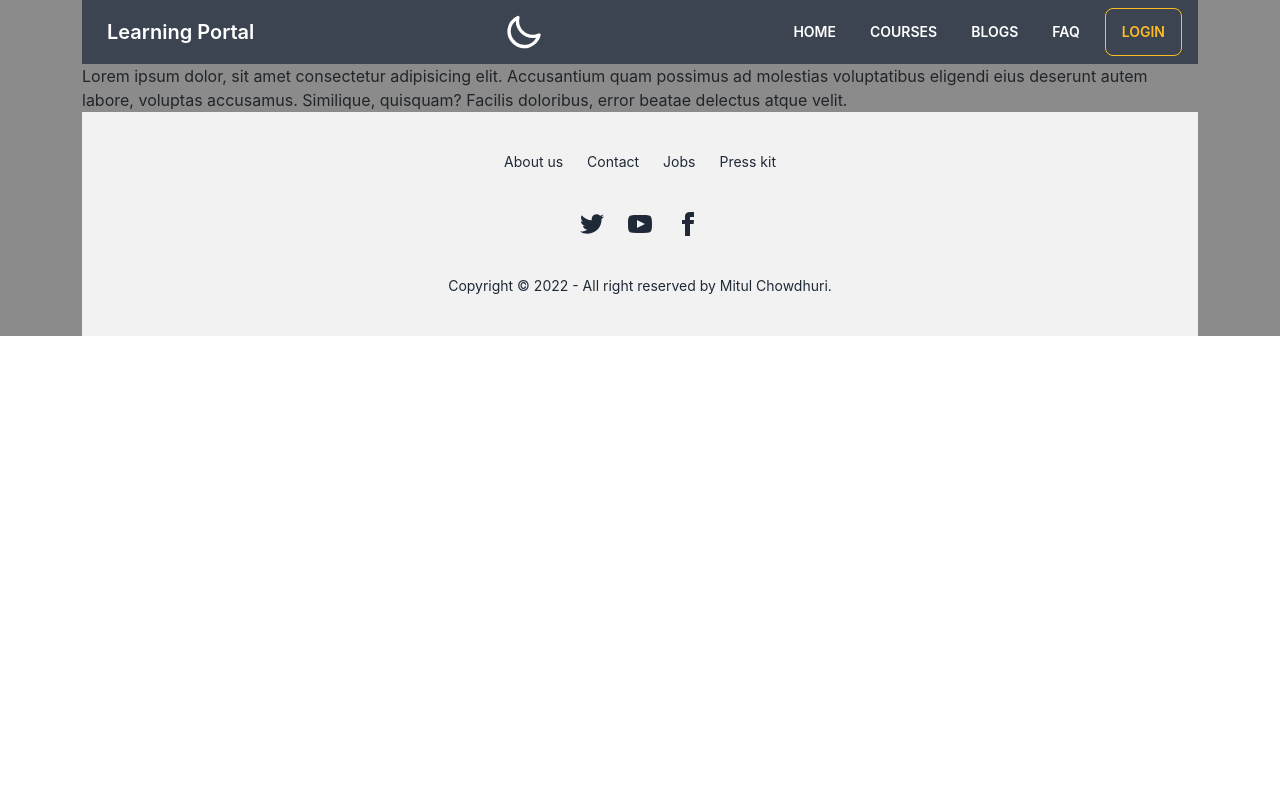
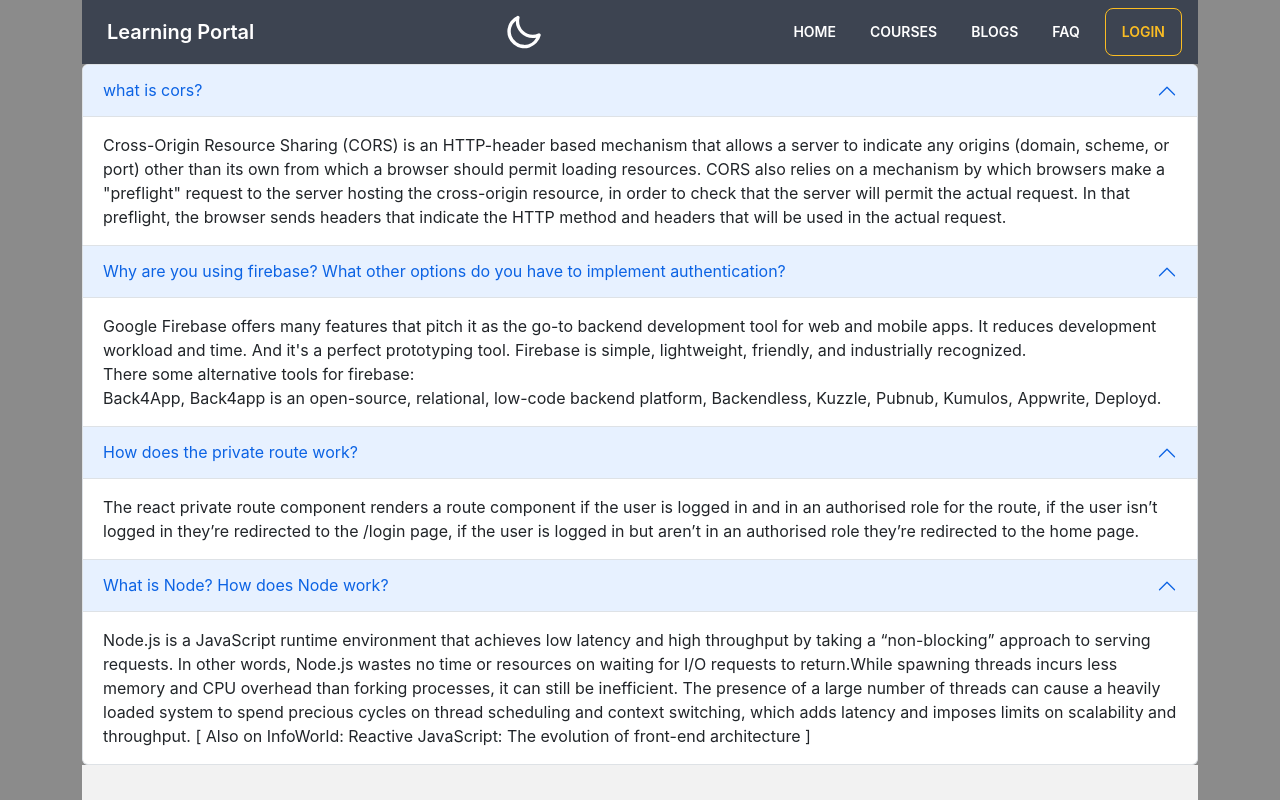
Before and after one commit to mitulchy07/Learn-portal-client-side, a React (Create React App) app: page /blogs in a window 1280 px wide. Shown: the top 800 px of the page. Built offline with nearby package versions, Linux system fonts and the light colour scheme; no server answers.

Commit message:
design finished for home

```diff
--- a/src/Pages/Checkout/Checkout.js
+++ b/src/Pages/Checkout/Checkout.js
@@ -1,11 +1,15 @@
-import React from 'react';
+import React, { useContext } from 'react';
 import { useLoaderData } from 'react-router-dom';
+import { AuthContext } from '../../context/AuthProvider/AuthProvider';
 
 const Checkout = () => {
+  const { user } = useContext(AuthContext);
   const check = useLoaderData();
   return (
     <div>
-      <h1>Course name: {check.name} </h1>
+      <h1 className='text-center text-white'>
+        Congratulations {user.displayName}! for Enroll to {check.name} course
+      </h1>
     </div>
   );
 };
--- a/src/Pages/ExpertTrainer/ExpertTrainer.js
+++ b/src/Pages/ExpertTrainer/ExpertTrainer.js
@@ -6,13 +6,21 @@ const ExpertTrainer = () => {
       <h1 className='text-center fs-1 text-white'>Expert Trainer</h1>
       <div className='card lg:card-side bg-base-100 shadow-xl my-3'>
         <figure>
-          <img src='https://placeimg.com/400/400/arch' alt='Album' />
+          <img
+            src='https://miro.medium.com/max/1400/1*vqnK6N5Kttb6P1ICnJ5WGA.png'
+            alt='Album'
+            className='max-w-xs rounded-lg shadow-2xl'
+          />
         </figure>
-        <div className='card-body'>
-          <h2 className='card-title'>New album is released!</h2>
-          <p>Click the button to listen on Spotiwhy app.</p>
-          <div className='card-actions justify-end'>
-            <button className='btn btn-primary'>Listen</button>
+        <div className='card-body text-white'>
+          <h2 className='card-title'>Why you need an expert Trainer?</h2>
+          <p>
+            An experienced trainer has knowledge and understanding of many
+            learning and development methodologies, training cycles and learning
+            types that they can use when developing training materials.
+          </p>
+          <div className='card-actions justify-center'>
+            <button className='btn btn-primary'>Stay Connected</button>
           </div>
         </div>
       </div>
--- a/src/Pages/Intro/Intro.js
+++ b/src/Pages/Intro/Intro.js
@@ -4,19 +4,23 @@ const Intro = () => {
   return (
     <div className='my-2'>
       <div
-        className='hero min-h-screen'
-        style={{ backgroundImage: `url("https://placeimg.com/1000/800/arch")` }}
+        className='hero'
+        style={{
+          backgroundImage: `url("https://img.freepik.com/free-vector/blue-3d-particles-background-design_1017-15410.jpg?w=1380&t=st=1666819687~exp=1666820287~hmac=15cabcd09a8c95586ecd0d4238980387ee7bc1a918fc98e561440104e2431719")`,
+        }}
       >
         <div className='hero-overlay bg-opacity-60'></div>
         <div className='hero-content text-center text-neutral-content'>
           <div className='max-w-md'>
-            <h1 className='mb-5 text-5xl font-bold'>Hello there</h1>
-            <p className='mb-5'>
-              Provident cupiditate voluptatem et in. Quaerat fugiat ut assumenda
-              excepturi exercitationem quasi. In deleniti eaque aut repudiandae
-              et a id nisi.
+            <h1 className='mb-5 text-5xl font-bold text-white'>
+              Wellcome To Learning Portal
+            </h1>
+            <p className='mb-5 text-white'>
+              We are your full-stack software development partner, web
+              applications, mobile applications, IoT solutions, Blockchain
+              technology. Tech Off is a one-stop platform for learning.
             </p>
-            <button className='btn btn-outline btn-ghost'>Get Started</button>
+            <button className='btn btn-outline'>About Us</button>
           </div>
         </div>
       </div>
--- a/src/Pages/Shared/Blogs/Blogs.js
+++ b/src/Pages/Shared/Blogs/Blogs.js
@@ -1,14 +1,66 @@
 import React from 'react';
+import { Accordion } from 'react-bootstrap';
 
 const Blogs = () => {
   return (
     <div>
-      <p>
-        Lorem ipsum dolor, sit amet consectetur adipisicing elit. Accusantium
-        quam possimus ad molestias voluptatibus eligendi eius deserunt autem
-        labore, voluptas accusamus. Similique, quisquam? Facilis doloribus,
-        error beatae delectus atque velit.
-      </p>
+      <Accordion defaultActiveKey='0'>
+        <Accordion.Item eventKey='0'>
+          <Accordion.Header>what is cors?</Accordion.Header>
+          <Accordion.Body>
+            Cross-Origin Resource Sharing (CORS) is an HTTP-header based
+            mechanism that allows a server to indicate any origins (domain,
+            scheme, or port) other than its own from which a browser should
+            permit loading resources. CORS also relies on a mechanism by which
+            browsers make a "preflight" request to the server hosting the
+            cross-origin resource, in order to check that the server will permit
+            the actual request. In that preflight, the browser sends headers
+            that indicate the HTTP method and headers that will be used in the
+            actual request.
+          </Accordion.Body>
+        </Accordion.Item>
+        <Accordion.Item eventKey='0'>
+          <Accordion.Header>
+            Why are you using firebase? What other options do you have to
+            implement authentication?
+          </Accordion.Header>
+          <Accordion.Body>
+            Google Firebase offers many features that pitch it as the go-to
+            backend development tool for web and mobile apps. It reduces
+            development workload and time. And it's a perfect prototyping tool.
+            Firebase is simple, lightweight, friendly, and industrially
+            recognized. <br />
+            There some alternative tools for firebase: <br />
+            Back4App, Back4app is an open-source, relational, low-code backend
+            platform, Backendless, Kuzzle, Pubnub, Kumulos, Appwrite, Deployd.
+          </Accordion.Body>
+        </Accordion.Item>
+        <Accordion.Item eventKey='0'>
+          <Accordion.Header>How does the private route work?</Accordion.Header>
+          <Accordion.Body>
+            The react private route component renders a route component if the
+            user is logged in and in an authorised role for the route, if the
+            user isn’t logged in they’re redirected to the /login page, if the
+            user is logged in but aren’t in an authorised role they’re
+            redirected to the home page.
+          </Accordion.Body>
+        </Accordion.Item>
+        <Accordion.Item eventKey='0'>
+          <Accordion.Header>What is Node? How does Node work?</Accordion.Header>
+          <Accordion.Body>
+            Node.js is a JavaScript runtime environment that achieves low
+            latency and high throughput by taking a “non-blocking” approach to
+            serving requests. In other words, Node.js wastes no time or
+            resources on waiting for I/O requests to return.While spawning
+            threads incurs less memory and CPU overhead than forking processes,
+            it can still be inefficient. The presence of a large number of
+            threads can cause a heavily loaded system to spend precious cycles
+            on thread scheduling and context switching, which adds latency and
+            imposes limits on scalability and throughput. [ Also on InfoWorld:
+            Reactive JavaScript: The evolution of front-end architecture ]
+          </Accordion.Body>
+        </Accordion.Item>
+      </Accordion>
     </div>
   );
 };
--- a/src/Pages/Shared/Footer/Footer.js
+++ b/src/Pages/Shared/Footer/Footer.js
@@ -48,7 +48,10 @@ const Footer = () => {
         </div>
       </div>
       <div>
-        <p>Copyright © 2022 - All right reserved by Mitul Chowdhuri.</p>
+        <p>
+          Copyright © 2022 - All rights reserved by Mitul Chowdhuri and
+          Programming Hero.
+        </p>
       </div>
     </footer>
   );
--- a/src/Pages/Shared/Login/Registration/Registration.js
+++ b/src/Pages/Shared/Login/Registration/Registration.js
@@ -3,15 +3,15 @@ import { Form, Link } from 'react-router-dom';
 import { AuthContext } from '../../../../context/AuthProvider/AuthProvider';
 
 const Registration = () => {
-  const { createUser, auth } = useContext(AuthContext);
+  const { createUser } = useContext(AuthContext);
   const [success, setSuccess] = useState(false);
   const [errorMsg, setErrorMsg] = useState('');
 
   const handleRegister = (event) => {
     setSuccess(false);
     const form = event.target;
-    const name = form.name.value;
-    const photo = form.name.value;
+    const name = form.displayName.value;
+    const photo = form.photoURL.value;
     const email = form.email.value;
     const password = form.password.value;
     if (password.length < 6) {
@@ -55,16 +55,18 @@ const Registration = () => {
                 type='text'
                 placeholder='name'
                 className='input input-bordered'
-                name='name'
+                name='displayName'
+                required
               />
               <label className='label'>
                 <span className='label-text'>Photo URL</span>
               </label>
               <input
                 type='text'
-                placeholder='photo-url'
+                placeholder='photoURL'
                 className='input input-bordered'
                 name='photo'
+                required
               />
               <label className='label'>
                 <span className='label-text'>Email</span>
--- a/src/Pages/Shared/Navbar/Navbar.js
+++ b/src/Pages/Shared/Navbar/Navbar.js
@@ -12,7 +12,7 @@ const Navbar = () => {
   return (
     <div>
       <div className='navbar bg-neutral text-neutral-content'>
-        <Link className='btn btn-ghost normal-case text-xl'>
+        <Link to='/' className='btn btn-ghost normal-case text-xl'>
           Learning Portal
         </Link>
         <div>
--- a/src/Pages/TopCourse/TopCourse.js
+++ b/src/Pages/TopCourse/TopCourse.js
@@ -7,18 +7,21 @@ const TopCourse = () => {
       <div className='hero bg-base-200 rounded'>
         <div className='hero-content flex-col lg:flex-row-reverse'>
           <img
-            src='https://placeimg.com/260/400/arch'
-            className='max-w-sm rounded-lg shadow-2xl'
+            src='https://industrialtraining.pro/wp-content/uploads/2021/12/web-development-1.png'
+            className='max-w-xs rounded-lg shadow-2xl'
             alt='Course'
           />
           <div>
-            <h1 className='text-5xl font-bold text-white'>Box Office News!</h1>
+            <h1 className='text-3xl font-bold text-white'>WEB DEVELOPMENT</h1>
             <p className='py-6 text-white'>
-              Provident cupiditate voluptatem et in. Quaerat fugiat ut assumenda
-              excepturi exercitationem quasi. In deleniti eaque aut repudiandae
-              et a id nisi.
+              Web development refers to activities related to creating,
+              building, and maintaining a website. The pretty web page you view
+              on your browser has a lot of work going on behind the scenes!
+              Although each website might have different attributes, three
+              fundamental components conduct every interaction between a user
+              and a website.
             </p>
-            <button className='btn btn-primary'>Get Started</button>
+            <button className='btn btn-primary'>See This Course Details</button>
           </div>
         </div>
       </div>
```
Also changed, not shown: src/Pages/Shared/FAQ/Faq.js (+22 -24 lines).
